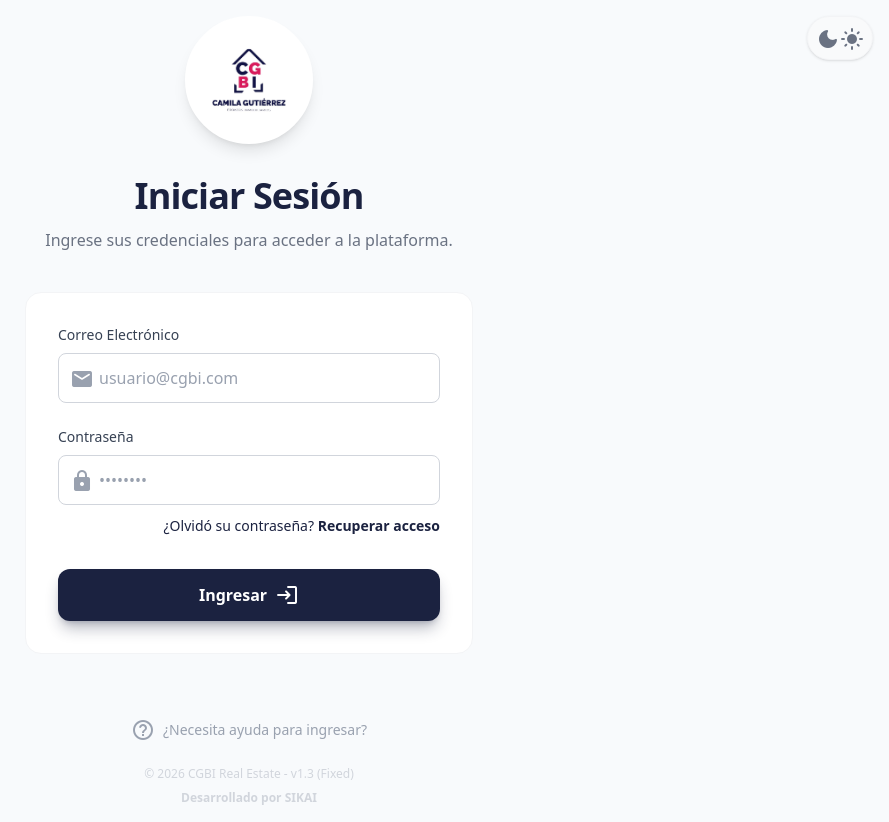
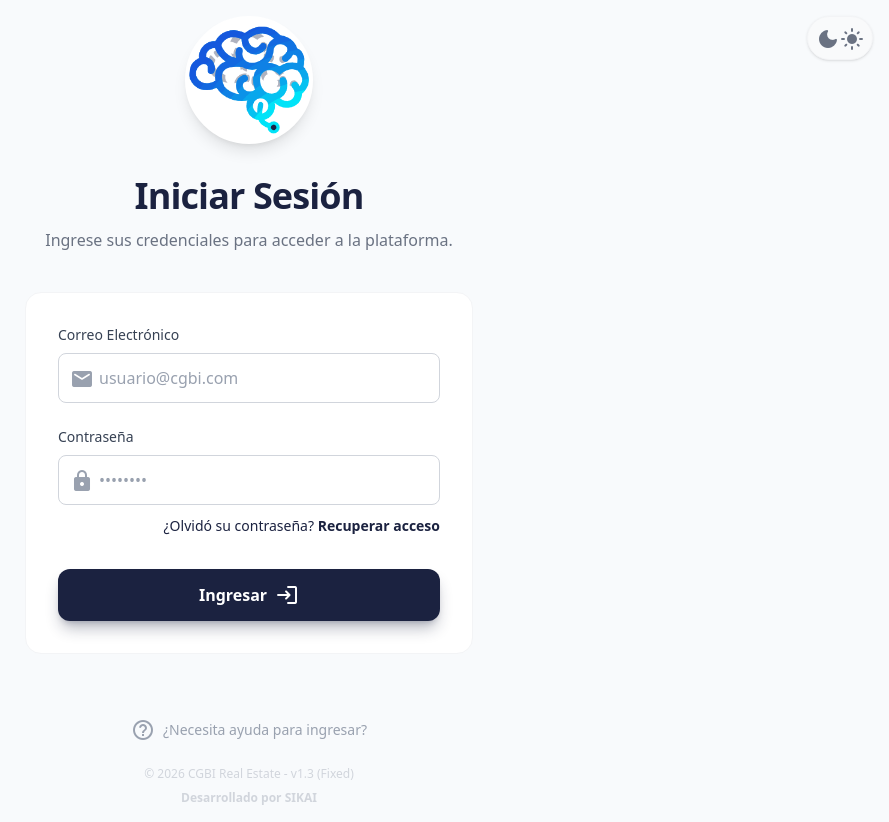
Before and after one commit to Maykol27/cgbi-real-estate-management, a React (Vite) app: page /#/ in a window 1280 px wide. Shown: the whole page, without its empty margins (391-1280 px from the left). Built offline with nearby package versions, Linux system fonts and the light colour scheme.

Commit message:
UI Final Polish: Restore Logo and Fix References

```diff
--- a/components/Layout.tsx
+++ b/components/Layout.tsx
@@ -10,7 +10,7 @@ export const Logo = ({ className }: { className?: string }) => (
     <img
       alt="CGBI Logo"
       className="object-cover h-full w-full transform hover:scale-105 transition-transform"
-      src={LOGO_BASE64}
+      src="/sikai-logo.png"
       onError={(e) => {
         const target = e.currentTarget;
         target.style.display = 'none';
--- a/pages/Login.tsx
+++ b/pages/Login.tsx
@@ -88,7 +88,7 @@ const Login: React.FC = () => {
         <div className="mb-10 text-center">
           <div className="inline-flex flex-col items-center justify-center">
             <div className="h-32 w-32 rounded-full overflow-hidden mb-6 border-4 border-white shadow-lg bg-white flex items-center justify-center">
-              <img src={LOGO_BASE64} alt="CGBI Logo" className="h-full w-full object-cover transition-transform hover:scale-105" />
+              <img src="/sikai-logo.png" alt="CGBI Logo" className="h-full w-full object-cover transition-transform hover:scale-105" />
             </div>
           </div>
           <h1 className="text-3xl md:text-4xl font-bold text-primary dark:text-white mt-2 tracking-tight">
```
Also changed, not shown: public/sikai-logo.png (added).
